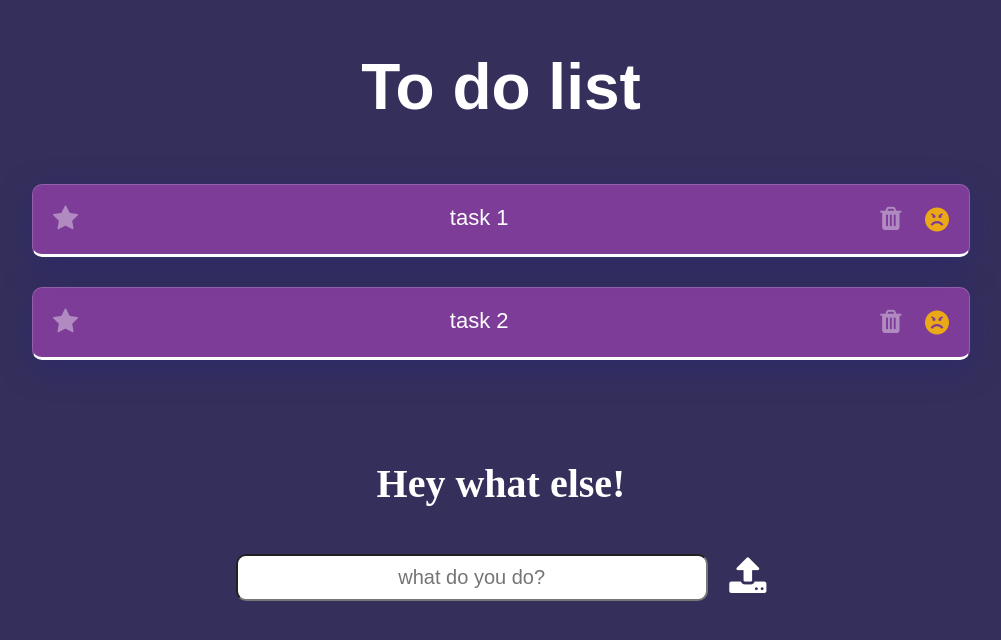
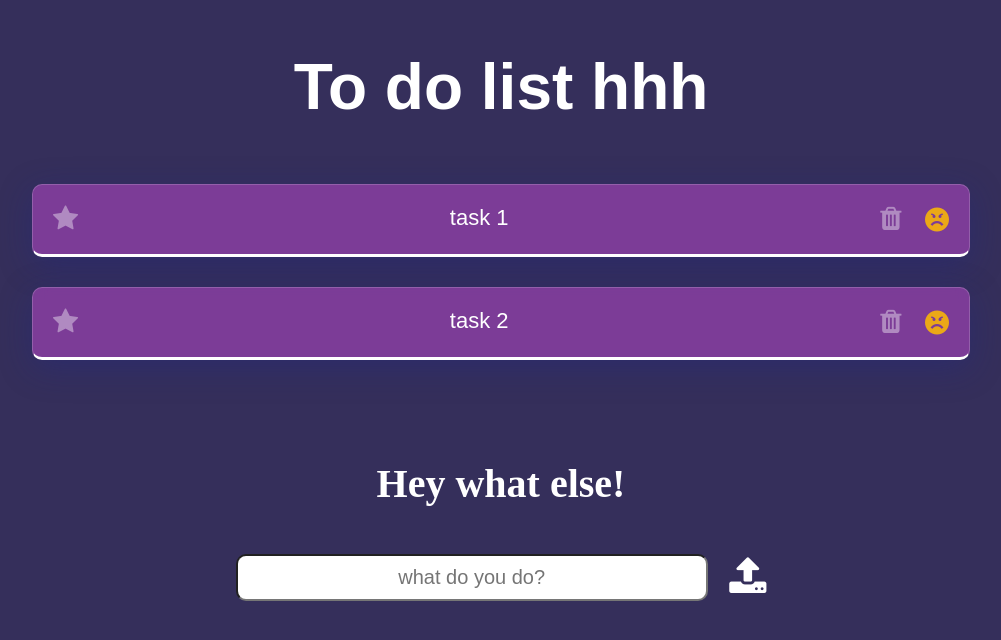
Before and after one commit to Sabrine-Chouaib/todolist, a plain HTML site: page index.html in a window 1280 px wide. Shown: the whole page, without its empty margins (139-1140 px from the left). Drawn offline with Linux system fonts and the light colour scheme; files whose address does not match are found by name.

Commit message:
second commit

```diff
--- a/index.html
+++ b/index.html
@@ -14,7 +14,7 @@
 </head>
 
 <body>
-  <h1>To do list</h1>
+  <h1>To do list hhh</h1>
 <section id="container">
   <div class="task">
     <span class="icon-star icon"> </span>
```
